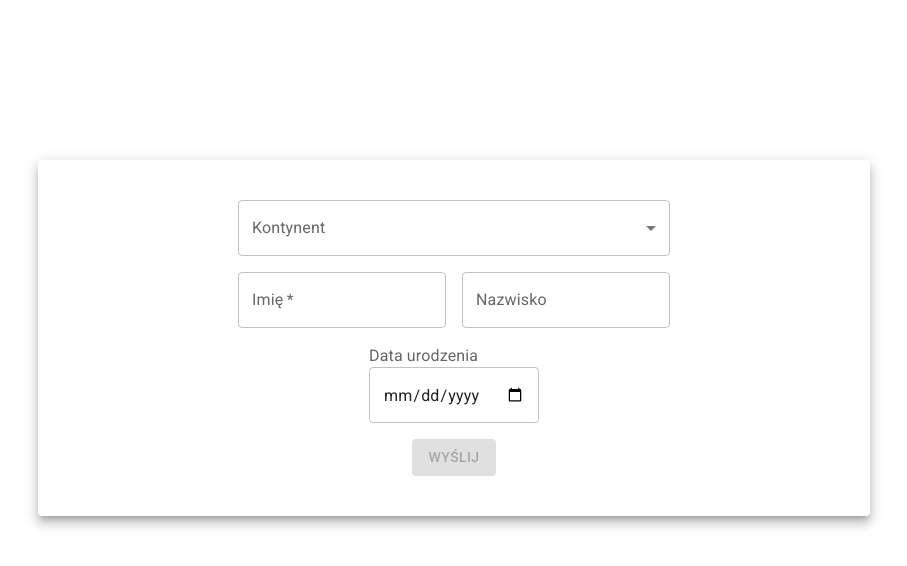
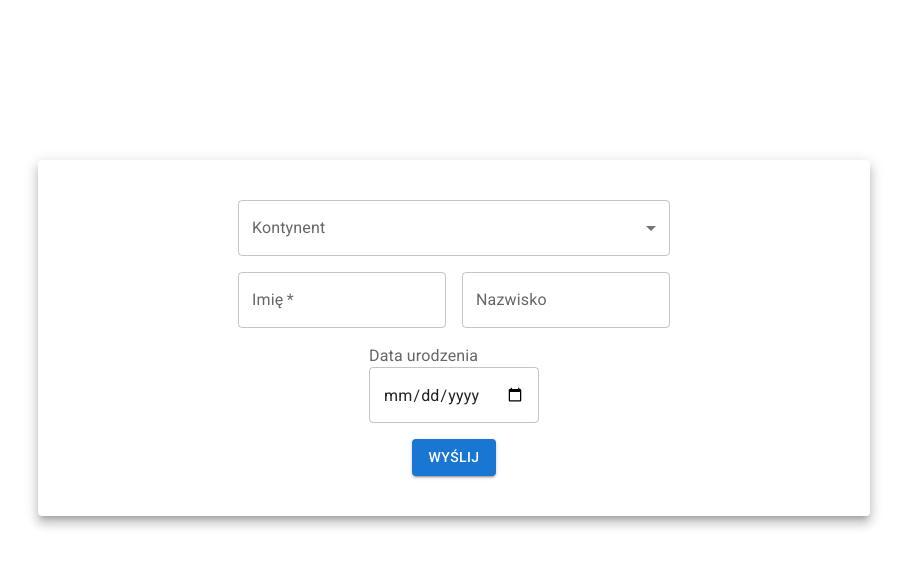
Before and after one commit to ThePanToster/react-interview-task, a React (Vite) app: page / in a window 1280 px wide. Shown: the top 566 px of the page, without its empty margins (186-1093 px from the left). Built offline with nearby package versions, Linux system fonts and the light colour scheme.

Commit message:
Add disabled prop to Submit

```diff
--- a/src/components/Submit/Submit.jsx
+++ b/src/components/Submit/Submit.jsx
@@ -1,7 +1,8 @@
 import { Button } from '@mui/material'
 
-const Submit = () => (
-    <Button component="submit" variant="contained" disabled>
+// eslint-disable-next-line react/prop-types
+const Submit = ({ disabled }) => (
+    <Button type="submit" variant="contained" disabled={disabled}>
         Wyślij
     </Button>
 )
```
